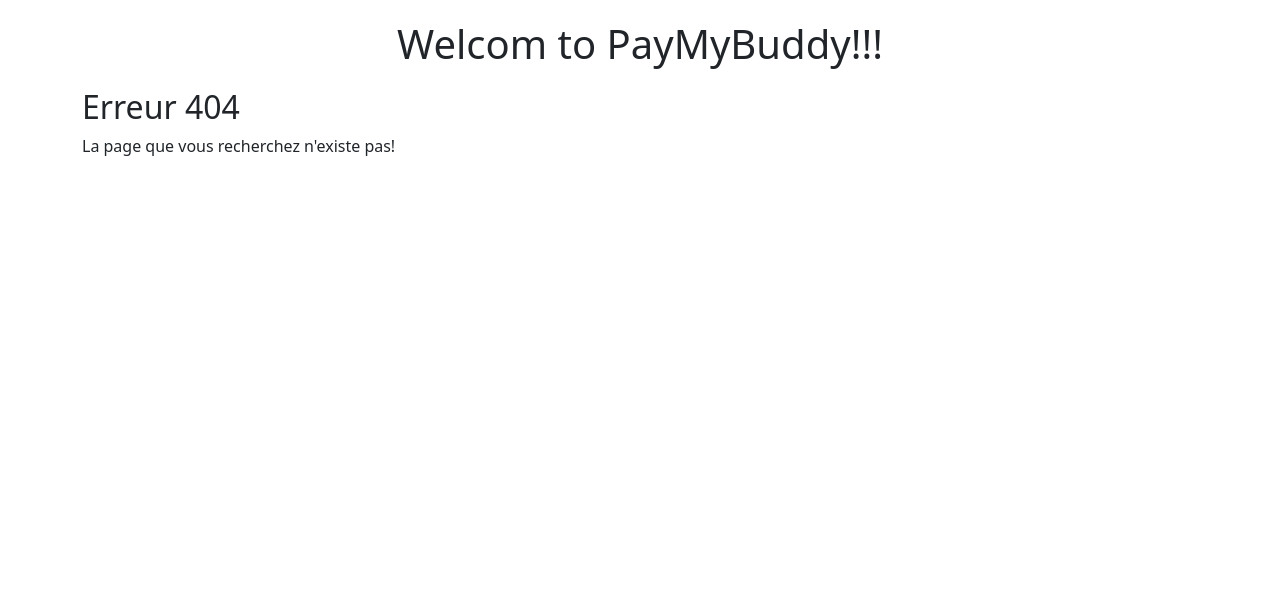
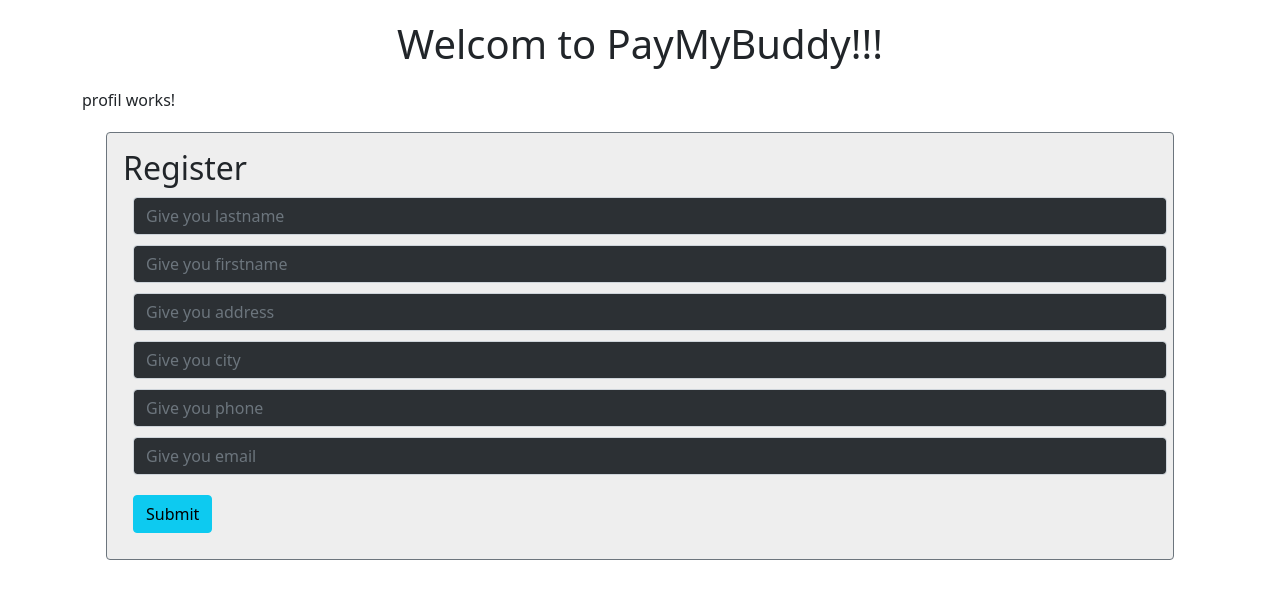
Before and after one commit to PascalChatard/angular_paymybuddy, an Angular app: page /profile in a window 1280 px wide. Before the commit this address led to /not-found. Shown: the top 598 px of the page. Built offline with nearby package versions, Linux system fonts and the light colour scheme.

Commit message:
Mise en place de la page "Profile"

```diff
--- a/src/app/app-routing.module.ts
+++ b/src/app/app-routing.module.ts
@@ -7,11 +7,12 @@ import { AddConnectionComponent } from './features/add-connection/add-connection
 
 import { FourOhFourComponent } from './four-oh-four/four-oh-four.component';
 import { AuthGuard } from './services/auth-guard.service';
+import { ProfilComponent } from './profil/profil.component';
 
 const routes: Routes = [
   { path: 'login', component: LoginComponent },
   { path: 'logoff', component: LogoffComponent },
-  { path: 'profile', redirectTo: 'not-found'},
+  { path: 'profile', component: ProfilComponent},
   { path: 'account', canActivate: [AuthGuard], component: AccountComponent},
   { path: 'account/:id', canActivate: [AuthGuard], component: AccountComponent},
   { path: 'account/connection/:id', component: AddConnectionComponent},
--- a/src/app/features/login/login.component.html
+++ b/src/app/features/login/login.component.html
@@ -32,7 +32,9 @@
 
         <!-- Register buttons -->
         <div class="text-center">
-            <p>Not a member? <a href="#!">Register</a></p>
+            <!-- <p>Not a member? <a href="#!"routerLink="profile" routerLinkActive="active">Register</a></p> -->
+            <p>Not a member? <a routerLink="profile" routerLinkActive="active">Register</a></p>
+
         </div>
 
     </div>
--- a/src/app/profil/profil.component.html
+++ b/src/app/profil/profil.component.html
@@ -1 +1,35 @@
 <p>profil works!</p>
+
+
+<div class="container special" style=" margin: 20px auto;" >
+    <div class="border border-secondary p-3 rounded" style="padding: 5rem; background-color: #eee;">
+
+        <!-- Action button to  added a user to connections list -->
+        <h2 class="h2">Register</h2>
+
+        <form  [formGroup]="userForm" (ngSubmit)="onSubmit()">
+            <div class="form-group blu-margin">
+                <!-- Gives a lastName of user -->
+                <input	type="text" class="form-control form-control-dark" formControlName="lastName" placeholder="Give you lastname"  id="lastName" style="margin:10px; background-color: #2c3034;color:#fff">
+
+                <!-- Gives a firstName of user -->
+                <input	type="text" class="form-control form-control-dark" formControlName="firstName" placeholder="Give you firstname"  id="firstName" style="margin:10px; background-color: #2c3034;color:#fff">
+
+                <!-- Gives the address of user -->
+                <input	type="text" class="form-control form-control-dark" formControlName="address" placeholder="Give you address"  id="address" style="margin:10px; background-color: #2c3034;color:#fff">
+
+                <!-- Gives the city of user -->
+                <input	type="text" class="form-control form-control-dark" formControlName="city" placeholder="Give you city"  id="city" style="margin:10px; background-color: #2c3034;color:#fff">
+
+                <!-- Gives the phone of user -->
+                <input	type="text" class="form-control form-control-dark" formControlName="phone" placeholder="Give you phone"  id="phone" style="margin:10px; background-color: #2c3034;color:#fff">
+
+                <!-- Gives the email of user -->
+                <input	type="email" class="form-control form-control-dark" formControlName="email" placeholder="Give you email"  id="email" style="margin:10px; background-color: #2c3034;color:#fff">
+
+                <!-- Action button to validate the transfer of money -->
+                <button type="submit" class="btn btn-info" style="margin:10px">Submit</button>
+            </div>
+        </form>
+    </div>
+</div>
--- a/src/app/profil/profil.component.ts
+++ b/src/app/profil/profil.component.ts
@@ -1,4 +1,5 @@
 import { Component, OnInit } from '@angular/core';
+import { FormBuilder, FormGroup, Validators } from '@angular/forms';
 
 @Component({
   selector: 'app-profil',
@@ -7,9 +8,47 @@ import { Component, OnInit } from '@angular/core';
 })
 export class ProfilComponent implements OnInit {
 
-  constructor() { }
+    userForm: FormGroup ;
+
+    constructor(private formBuilder: FormBuilder,) {
+      this.userForm = this.formBuilder.group(
+        {
+          lastName: ['', Validators.required],
+          firstName: ['', Validators.required],
+          address: ['', Validators.required],
+          city: ['', Validators.required],
+          phone: ['', Validators.required],
+          email:['', Validators.required],
+        }
+    )
+    }
 
   ngOnInit(): void {
   }
 
+  /**
+  * Submit a new transfer
+  */
+       onSubmit() {
+
+        if (this.userForm.valid)
+          console.log(this.userForm.value);
+        else
+          console.log("Echec!!!!");
+        // var urlAccount = "http://localhost:4200/api/account/" + this.accountId;
+        // if (this.transferForm.valid) {
+
+        //     // retrieve data for execute a transfer
+        //     const transfer = this.transferForm.value;
+        //     // consumes the account/id endpoint of API REST
+        //     this.http.post(urlAccount, { ...transfer      }).subscribe(
+        //                       data =>   {
+        //                                     // update transfer list with the new transfer
+        //                                     this.loadTransfers(this.accountId);
+        //                                     this.transferForm.clearValidators();
+        //                                     this.transferForm.reset();
+        //                                 });
+        // }
+    }
+
 }
```
